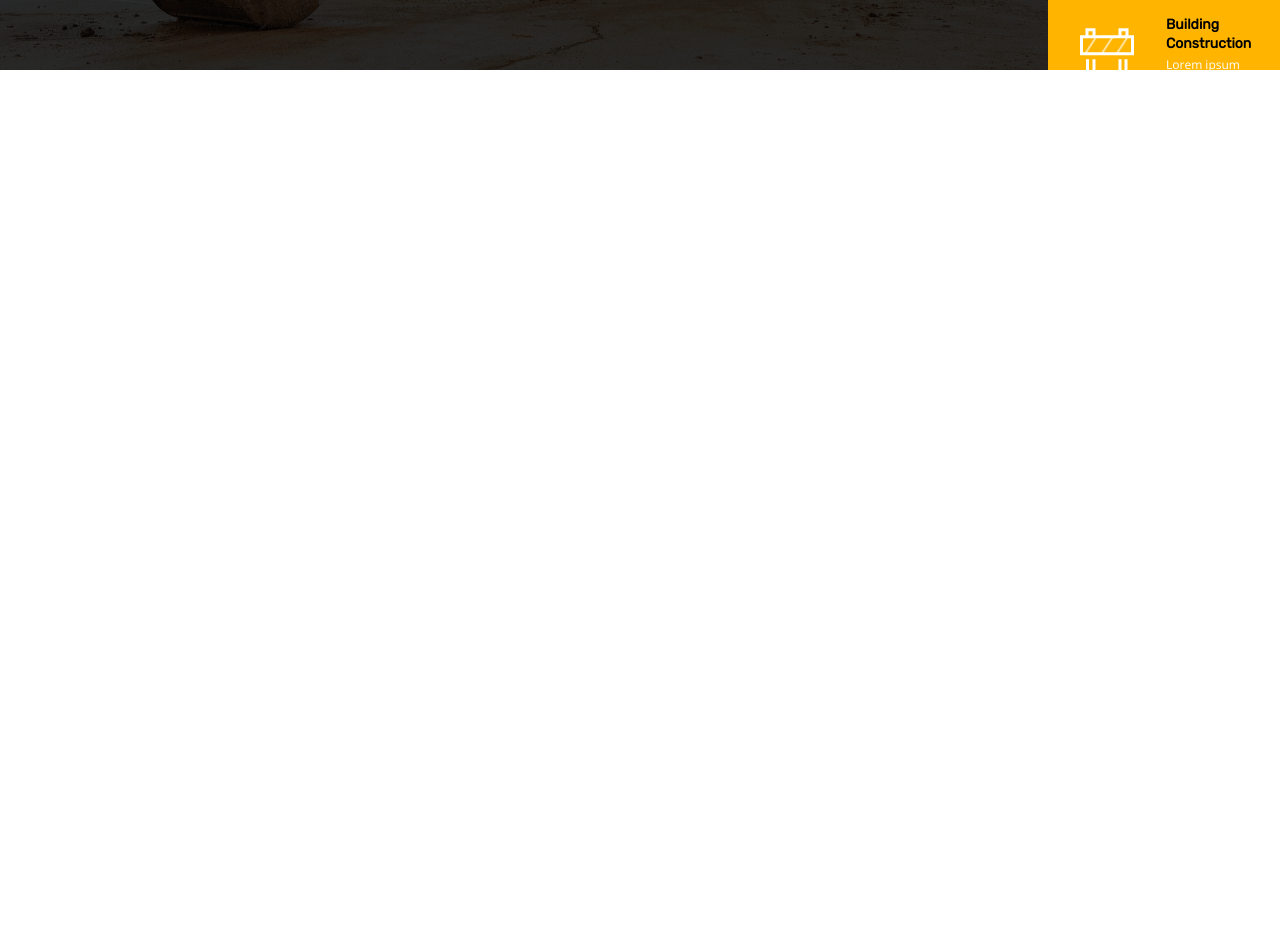
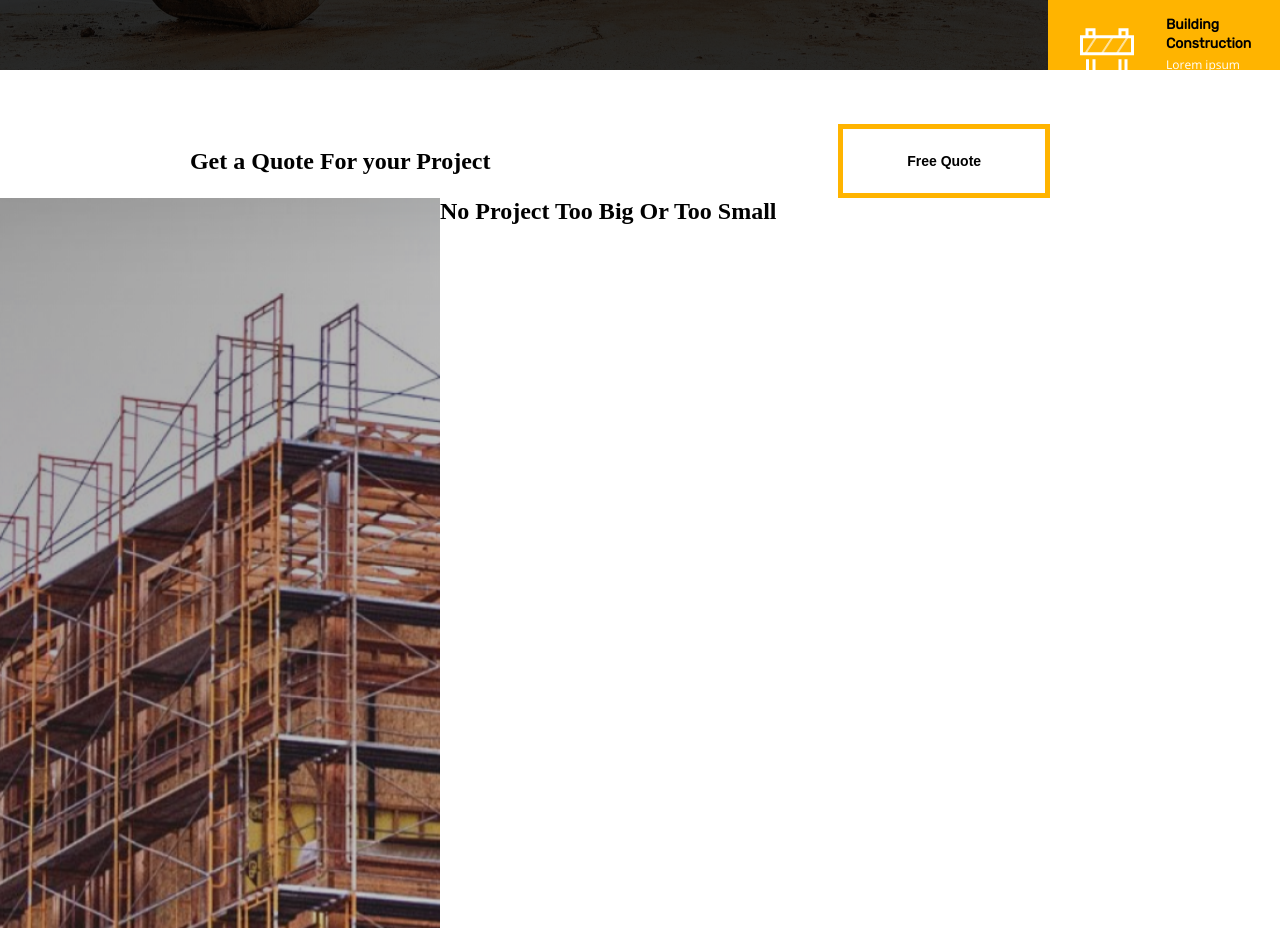
Before and after one commit to zeelawal04/Project2, a plain HTML site: page index.html in a window 1280 px wide. Shown: the part 509-1437 px from the top of the page. Before the commit the page ends 800 px from the top, so only its background shows below. Drawn offline with nearby package versions, Linux system fonts and the light colour scheme.

Commit message:
feat:construction project

```diff
--- a/index.html
+++ b/index.html
@@ -73,8 +73,22 @@
           </div>
        </div>
       </div>
+      </div>
+    </div>
+</section>
 
-      </div>
+<article>
+  <div class="quote">
+    <h1>Get a Quote For your Project</h1>
+    <div class="button-div"><button class="btn2">Free Quote</button></div>
+  </div>
+</article>
+
+<section class="sec-2">
+    <div class="sec-2-a"></div>
+
+    <div class="sec-2-b">
+      <h1>No Project Too Big Or Too Small</h1>
     </div>
 </section>
   </body>
--- a/styles.css
+++ b/styles.css
@@ -133,3 +133,31 @@ nav {
   align-items: center;
   gap: 2rem;
 }
+.quote {
+  display: flex;
+  align-items: center;
+  justify-content: space-between;
+  margin-top: 3.37rem;
+  padding: 0 14.37rem 0 11.87rem;
+}
+
+.btn2 {
+  padding: 1.5rem 4rem;
+  border: 5px solid #ffb400;
+  font-weight: 600;
+  font-size: 14px;
+  background: #ffffff;
+}
+
+.sec-2 {
+  display: grid;
+  grid-template-columns: 27.5rem 1fr;
+
+  height: 45.6rem;
+  width: 100%;
+}
+.sec-2-a {
+  background-image: url("/img/Brown\ Building.png");
+  background-size: cover;
+  height: 45.6rem;
+}
```
Also changed, not shown: img/Brown Building.png (added).
